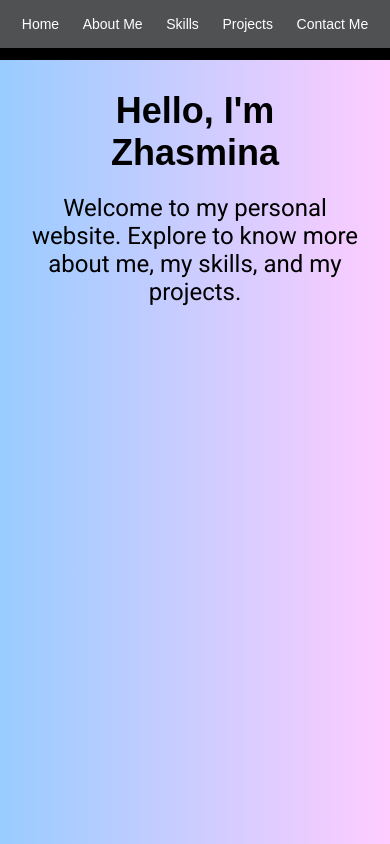
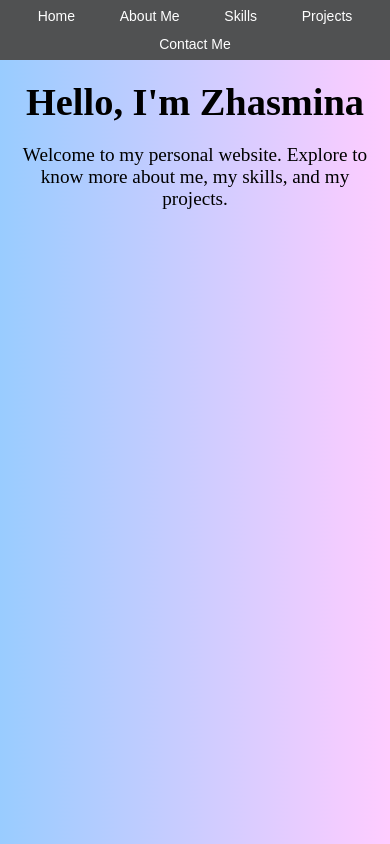
Before and after one commit to ZhAngelova/Swiper-Portfolio, a plain HTML site: page index.html in a window 390 px wide. Drawn offline with nearby package versions, Linux system fonts and the light colour scheme; a web font is replaced by a local one.

Commit message:
debugging mobile responsive design

```diff
--- a/style1.css
+++ b/style1.css
@@ -1,3 +1,4 @@
+/* General Reset */
 * {
     margin: 0;
     padding: 0;
@@ -8,47 +9,50 @@ html, body {
     height: 100%;
     overflow-x: hidden;
     background-color: #000;
-    font-family: 'Dune Rise', sans-serif;
+
+
+/* Main container that wraps everything */
+.container {
+    max-width: 1200px;
+    margin: 0 auto;  /* Center the container */
+    display: flex;
+    flex-direction: column;
 }
 
-p {
-    font-family: 'Roboto', sans-serif;
-}
-
-h1, h2 {
-    padding: 20px;
-}
-
-.container {
-    display: flex;
-    flex-direction: column;
-    height: 100%;
-}
-
+/* Navigation */
 nav {
     font-family: 'Dune Rise', sans-serif;
+    max-width: 1200px;
+    margin: 0 auto;
     width: 100%;
     background: #505152;
     color: white;
-    padding: 10px;
-    text-align: center;
+    padding: 18px 20px;
     position: fixed;
     top: 0;
+    left: 0;
+    right: 0;
     z-index: 10;
+    height: 70px;
+    display: flex;
+    align-items: center;
+
+
 }
 
+/* Nav list and links */
 nav ul {
     list-style: none;
     display: flex;
-    justify-content: space-around;
-    /* padding: 10px; */
+    justify-content: space-between;
     padding: 0;
+    width: 100%;
 }
 
 nav ul li {
-    /* margin: 0; */
-    margin: 0 10px;
+    margin: 0 20px;
 }
+
 
 nav ul li a {
     color: white;
@@ -57,14 +61,17 @@ nav ul li a {
     padding: 5px 10px;
 }
 
-/* Swiper container styles */
+/* Swiper container */
 .swiper-container {
+    max-width: 1200px;
+    margin: 70px auto 0;
+    padding: 0;
     width: 100%;
-    height: 100vh;
-    padding: 0;
-    margin-top: 50px;
+    height: calc(100vh - 70px);
+    overflow: hidden;
 }
 
+/* Swiper slide styles */
 .swiper-slide {
     display: flex;
     flex-direction: column;
@@ -78,25 +85,12 @@ nav ul li a {
     overflow-y: auto;
 }
 
-#home {
-    background: linear-gradient(to right, #99ccff 0%, #ffccff 100%);
-}
-
-#about {
-    background: linear-gradient(to right, #ffccff 0%, #c534c5 100%);
-}
-
-#skills {
-    background: linear-gradient(to right, #c534c5 0%, #9999ff 100%);
-}
-
-#projects {
-    background: linear-gradient(to right, #9999ff 0%, #66ffff 100%);
-}
-
-#contact {
-    background: linear-gradient(to right, #66ffff 0%, #99ccff 100%);
-}
+/* Background Gradients */
+#home { background: linear-gradient(to right, #99ccff 0%, #ffccff 100%); }
+#about { background: linear-gradient(to right, #ffccff 0%, #c534c5 100%); }
+#skills { background: linear-gradient(to right, #c534c5 0%, #9999ff 100%); }
+#projects { background: linear-gradient(to right, #9999ff 0%, #66ffff 100%); }
+#contact { background: linear-gradient(to right, #66ffff 0%, #99ccff 100%); }
 
 /* Skills Section */
 .skills-icons img {
@@ -104,7 +98,7 @@ nav ul li a {
     margin: 20px;
 }
 
-/* Project Section */
+/* Projects Section */
 .project-sections {
     width: 100%;
     padding: 20px;
@@ -119,11 +113,10 @@ nav ul li a {
 
 .project-description {
     margin-bottom: 30px;
-    /* padding: 0 10px; */
     padding-bottom: 50px;
 }
 
-/* Contact me */
+/* Social Icons */
 .social-icons a {
     color: rgb(92, 47, 92);
     font-size: 18px;
@@ -138,10 +131,35 @@ i {
     padding-right: 10px;
 }
 
-/* Mobile phone responsive design */
+/* Large Screen Adjustments */
+@media (min-width: 1440px) {
+    .container, nav, .swiper-container {
+        max-width: 1400px;  /* Increase the max-width for ultra-wide screens */
+    }
+}
+
+
+
+
+/* MEDIA QUERIES */
+
+/* Mobile phone */
 @media (max-width: 480px) {
+
+    .container {
+        max-width: 100%;
+
+    }
+
+    nav {
+        padding: 10px;
+        height: 60px;
+    }
+
     nav ul {
         flex-wrap: wrap;
+        align-items: center;
+        justify-content: space-evenly;
     }
 
     nav ul li {
@@ -150,58 +168,47 @@ i {
 
     nav ul li a {
         font-size: 14px;
-        padding: 5px;
+        padding: 8px 12px;
+        /* padding: 5px; */
     }
 
+
     .swiper-container {
-        margin-top: 60px;
+        max-width: 100%;
+        margin: 60px auto 0;
+        height: calc(100vh - 60px);
     }
 
-    h1, h2 {
-        padding: 10px;
-        font-size: 1.5em;
+
+    .swiper-slide {
+        font-size: 1.2em;
+        padding: 20px;
     }
 
-    p {
-        padding: 10px;
-        font-size: 1em;
-    }
+    .swiper-slide h1 {
+        margin-bottom: 20px;
+
 
     .skills-icons img {
         width: 60px;
         margin: 10px;
     }
 
-    .project-description {
-        font-size: 0.9em;
+    /* Projects Section */
+    .project-sections {
         padding: 10px;
     }
 
-    .swiper-slide {
-        padding: 10px;
+    .project-iframe iframe {
+        height: 300px;
     }
 
-    .project-iframe iframe{
-        height: 400px;
+    /* Social Icons */
+    .social-icons a {
+        font-size: 14px;
     }
 
-
-    #home, #about, #skills, #projects, #contact {
-        padding: 20px;
-    }
-
-
-    .social-icons a {
-        font-size: 14px;
-        word-break: break-all;
-        display: flex;
-        justify-content: flex-start;
-        align-items: center;
-        padding: 5px;
-    }
-
-    .social-icons i {
-        font-size: 30px;
-        padding-right: 10px;
+    i {
+        font-size: 20px;
     }
 }
```
Also changed, not shown: index.html (+2 -2 lines).
